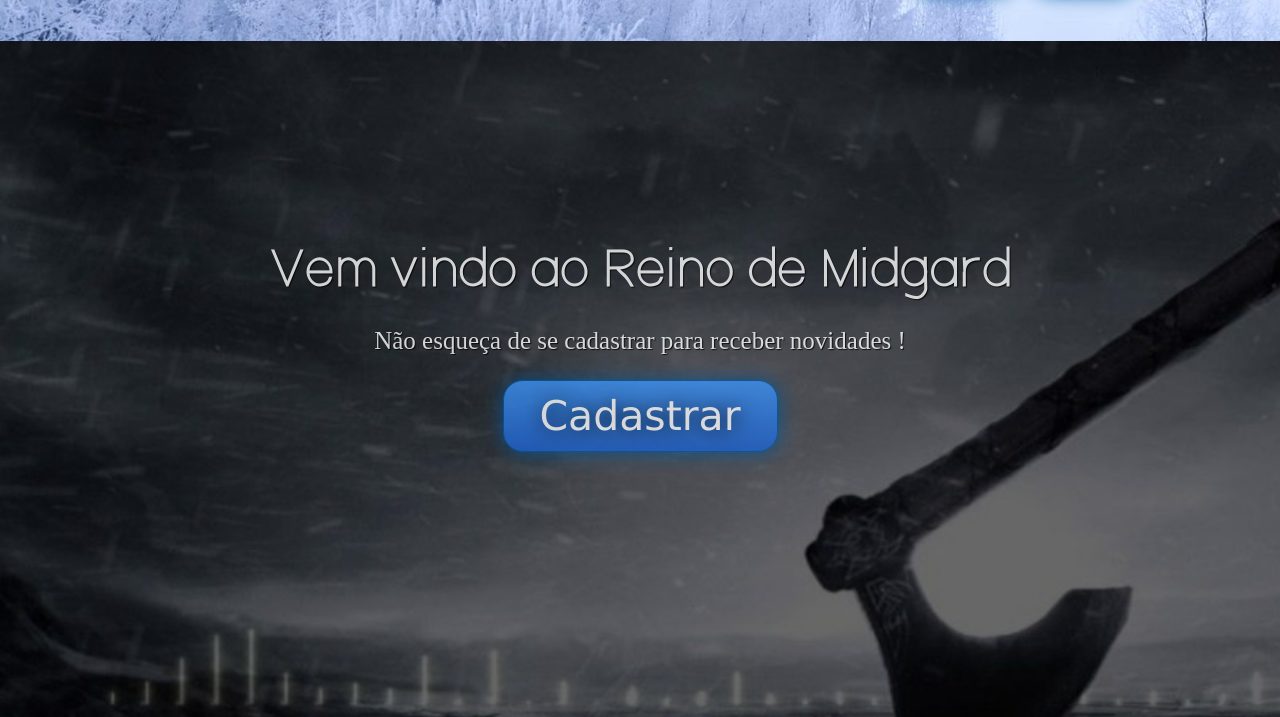
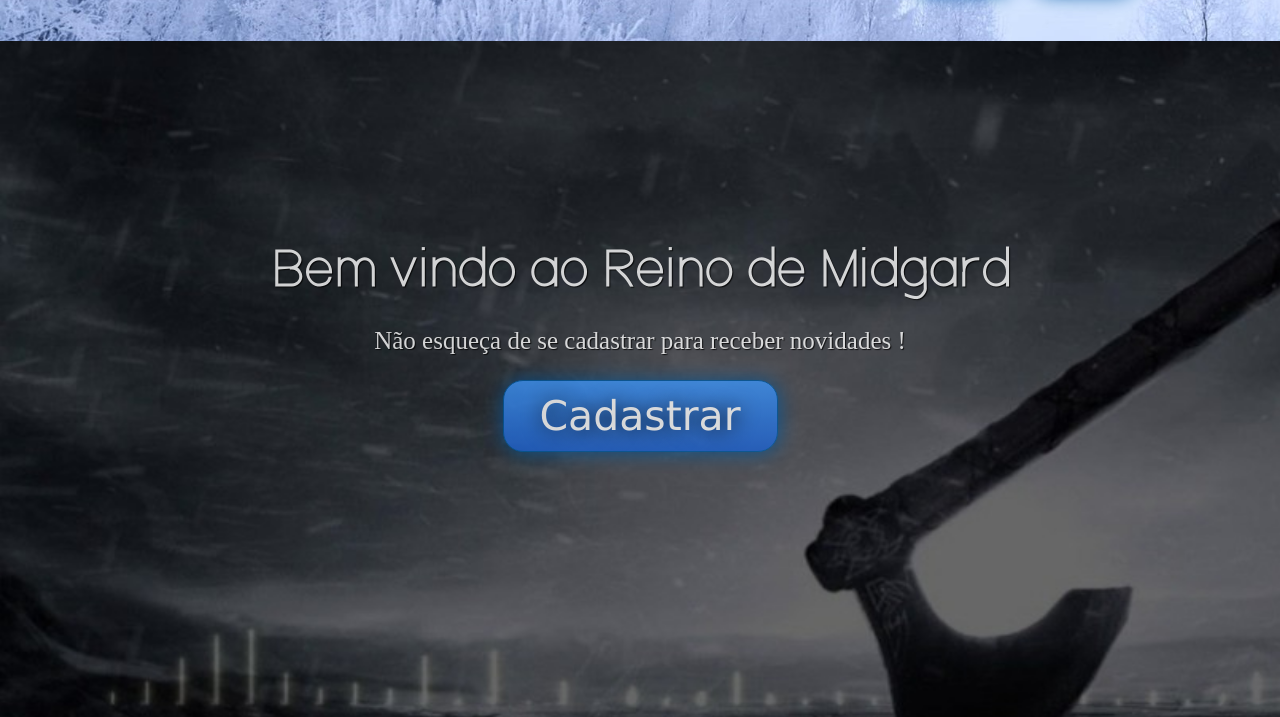
Before and after one commit to raoann/o-nordico, a plain HTML site: page index.html in a window 1280 px wide. Shown: the part 89-806 px from the top of the page. Drawn offline with Linux system fonts and the light colour scheme.

Commit message:
erros de portugues

```diff
--- a/index.html
+++ b/index.html
@@ -30,7 +30,7 @@
     </nav>
     <div class="showcase">
         <div class="showcase_text">
-            <h1>Vem vindo ao Reino de Midgard</h1>
+            <h1>Bem vindo ao Reino de Midgard</h1>
             <p>
                 Não esqueça de se cadastrar para receber novidades !
             </p>
```
